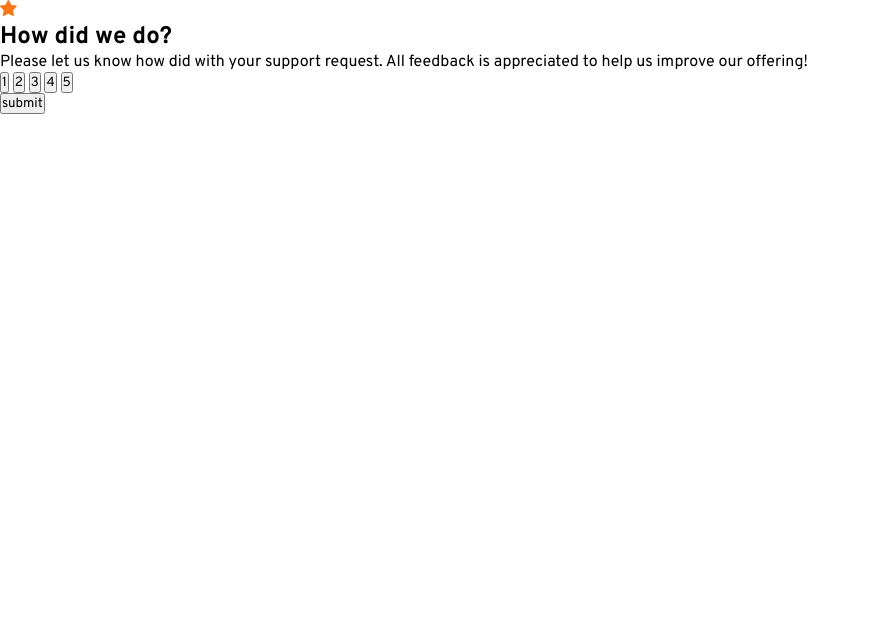
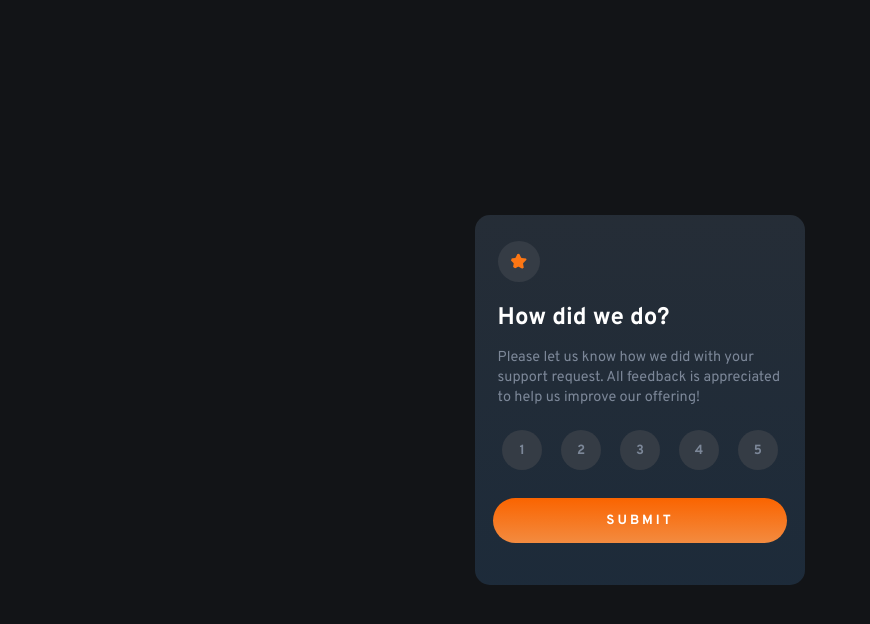
Before and after one commit to jonnathan-green/Interactive_Rating, a plain HTML site: page index.html in a window 1280 px wide. Shown: the whole page, without its empty margins (0-870 px from the left). Drawn offline with Linux system fonts and the light colour scheme; files that its build step writes are made by us from their sources.

Commit message:
Primera card estilizada

```diff
--- a/assets/style.css
+++ b/assets/style.css
@@ -4,6 +4,7 @@
     padding: 0;
     margin: 0;
     font-family: 'Overpass', sans-serif;
+
 }
 
 :root{
@@ -12,4 +13,92 @@
     --Medium-Grey: hsl(216, 12%, 54%);
     --Dark-Blue: hsl(213, 19%, 18%);
     --Very-Dark-Blue: hsl(216, 12%, 8%);
+    --Dark-Blue-icon: hsl(214, 13%, 24%);
 }
+
+main{
+    display: flex;
+    justify-content: center;
+    align-items: center;
+    min-height: 100vh;
+    background-color: var(--Very-Dark-Blue);
+
+}
+
+.container{
+    height:370px;
+    width: 330px;
+    background: linear-gradient(to bottom, hsl(213, 19%, 18%), hsl(211, 33%, 17%));
+    display: grid;
+    padding: 1.1em;
+    border-radius: 15px;
+}
+
+h1{
+    color: var(--White);
+    margin-top: 15px;
+}
+
+p{
+    color: var(--Medium-Grey);
+    font-size: .9em;
+    margin-top: 15px;
+    font-weight: 400;
+    line-height: 20px;
+}
+
+img{
+    background: var(--Dark-Blue-icon);
+    border-radius: 50%;
+    padding: .8em;
+
+
+}
+
+.description{
+    margin: 8px 0 0 5px;
+}
+
+.calification{
+    display: flex;
+    justify-content: space-around;
+    margin: -15px 0 15px 0;
+    align-items: center;
+}
+
+.score{
+    border-radius: 50%;
+    width: 2.5rem;
+    height: 2.5rem;
+    background-color:var(--Dark-Blue-icon);
+    border: none;
+    color: var(--Medium-Grey);
+    font-weight: 700;
+    transition: transform 0.3s ease;
+    display: inline-block;
+    cursor: pointer;
+}
+
+.score:hover{
+    background: rgba(169, 182, 200, 0.447);
+    color: var(--White);
+    transform: translateY(-2px);
+}
+
+.send{
+    width: 100%;
+    padding: 14px;
+    border-radius: 30px;
+    background: linear-gradient(to bottom, hsl(24, 100%, 49%), rgb(243, 139, 64));
+    border: none;
+    color: var(--White);
+    font-weight: 700;
+    letter-spacing: 3px;
+    cursor: pointer;
+}
+
+.send:hover{
+    background: var(--White);
+    color: hsl(25, 98%, 54%);
+    transform: translateY(-3px);
+  }
--- a/index.html
+++ b/index.html
@@ -4,7 +4,7 @@
   <meta charset="UTF-8">
   <meta name="viewport" content="width=device-width, initial-scale=1.0">
   <link rel="icon" type="image/png" sizes="32x32" href="./images/favicon-32x32.png">
-  <link rel="stylesheet" href="style.css">
+  <link rel="stylesheet" href="/assets/style.css">
   <link rel="preconnect" href="https://fonts.googleapis.com">
   <link rel="preconnect" href="https://fonts.gstatic.com" crossorigin>
   <link href="https://fonts.googleapis.com/css2?family=Overpass:wght@400;700&display=swap" rel="stylesheet">
@@ -14,22 +14,22 @@
   <main>
     <article class="container">
       <div class="description">
-      <img id="icon-start" src="./images/icon-star.svg" alt="start">
+        <img src="./images/icon-star.svg" alt="start">
       <h1> How did we do? </h1>
-      <p>Please let us know how did with your
+      <p>Please let us know how we did with your
         support request. All feedback is appreciated
         to help us improve our offering!
       </p>
-    </div>
+      </div>
     <div class="calification">
-      <button class="score1">1</button>
-      <button class="score2">2</button>
-      <button class="score3">3</button>
-      <button class="score4">4</button>
-      <button class="score5">5</button>
+      <button class="score">1</button>
+      <button class="score">2</button>
+      <button class="score">3</button>
+      <button class="score">4</button>
+      <button class="score">5</button>
     </div>
     <div class="footer">
-      <button class="send">submit</button>
+      <button class="send">SUBMIT</button>
     </div>
   </article>
   </main>
```
